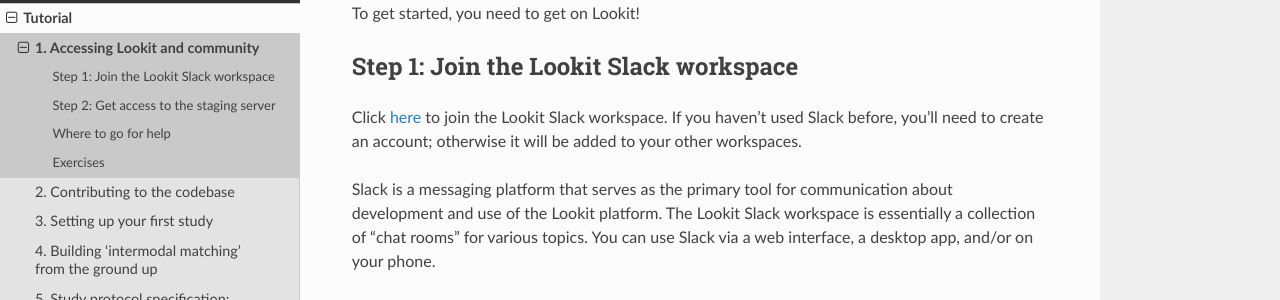
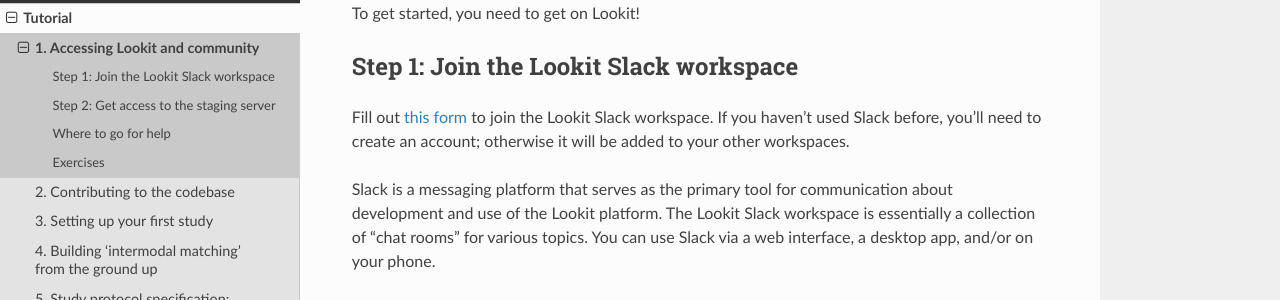
Before and after one commit to lookit/lookit-docs, a Sphinx documentation site: the page built from docs/source/tutorial-access.rst, in a window 1280 px wide and 900 px high. Shown: the part 158-458 px from the top of the window. Built offline with Sphinx 7.4.7 and the Read the Docs theme 2.0.0, drawn with Linux system fonts in a browser that asks for light colours.

Commit message:
update tutorial with temporary slack invite workaround

```diff
--- a/docs/source/tutorial-access.rst
+++ b/docs/source/tutorial-access.rst
@@ -6,7 +6,7 @@
 
 Step 1: Join the Lookit Slack workspace
 ----------------------------------------
-Click `here <https://join.slack.com/t/lookit-mit/shared_invite/enQtNzU4MDAzNjYwMTAwLTZhNDM0NzU2MGMxZWNhZjcxZDU1ZWUyYzIzZjlkM2UyNTRiZjkyZmEwZjMxOGVmMDM3ZmNlNzMwM2Q5NTYwODU>`_ to join the Lookit Slack workspace. If you haven't used Slack before, you'll need to create an account; otherwise it will be added to your other workspaces.
+Fill out `this form  <https://docs.google.com/forms/d/e/1FAIpQLScI2h7G6aUSJb-I3fGHw2nB8HcuaomuNLiwta2CXhGGF2ZL-Q/viewform>`_ to join the Lookit Slack workspace. If you haven't used Slack before, you'll need to create an account; otherwise it will be added to your other workspaces.
 
 Slack is a messaging platform that serves as the primary tool for communication about development and use of the Lookit platform. The Lookit Slack workspace is essentially a collection of "chat rooms" for various topics. You can use Slack via a web interface, a desktop app, and/or on your phone.
 
```
